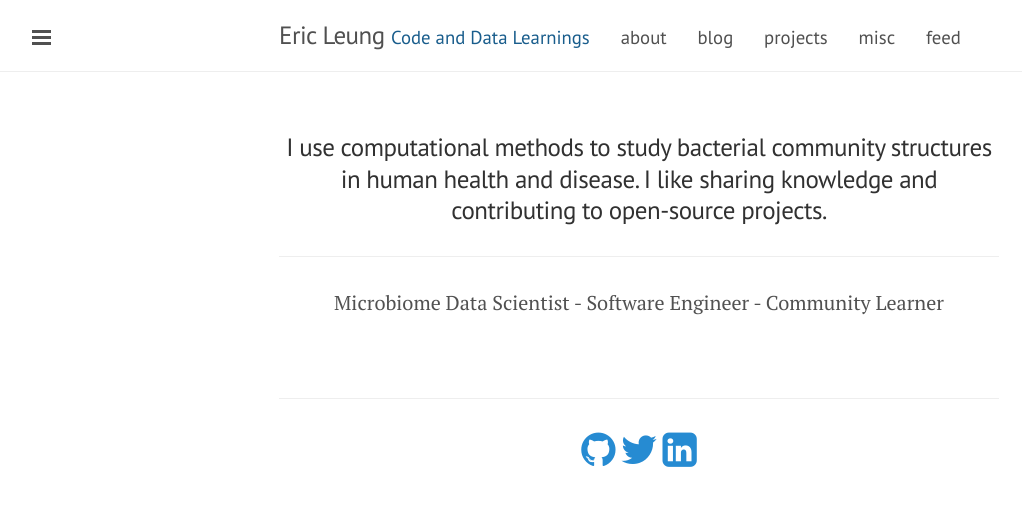
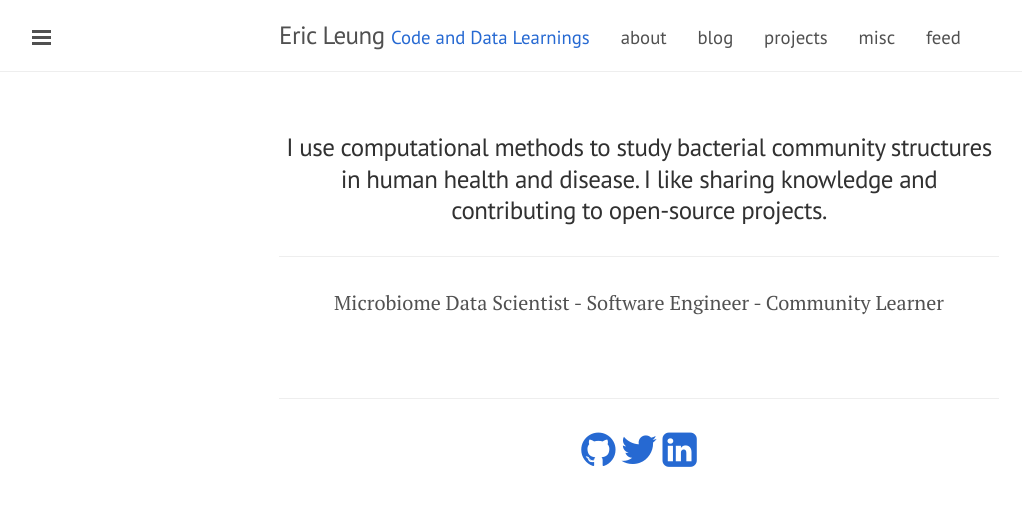
Before and after one commit to erictleung/erictleung.github.io, a Jekyll site: the page built from index.md, in a window 1280 px wide. Shown: the top 506 px of the page, without its empty margins (1-1023 px from the left). Built offline with Jekyll 4.4.1, drawn with Linux system fonts in a browser that asks for light colours; nearby versions of some CDN libraries.

Commit message:
Improve contrast on links and colors

```diff
--- a/public/css/custom.css
+++ b/public/css/custom.css
@@ -24,5 +24,5 @@
 
 /* Increase contrast on subtitle */
 #small_title {
-    color: #195d8c;
+  color: #2669d2;
 }
--- a/public/css/poole.css
+++ b/public/css/poole.css
@@ -67,7 +67,7 @@
 
 /* No `:visited` state is required by default (browsers will use `a`) */
 a {
-  color: #268bd2;
+  color: #2669d2;
   text-decoration: none;
 }
 a strong {
```
Lines whose indentation alone changed are shown as unchanged.
